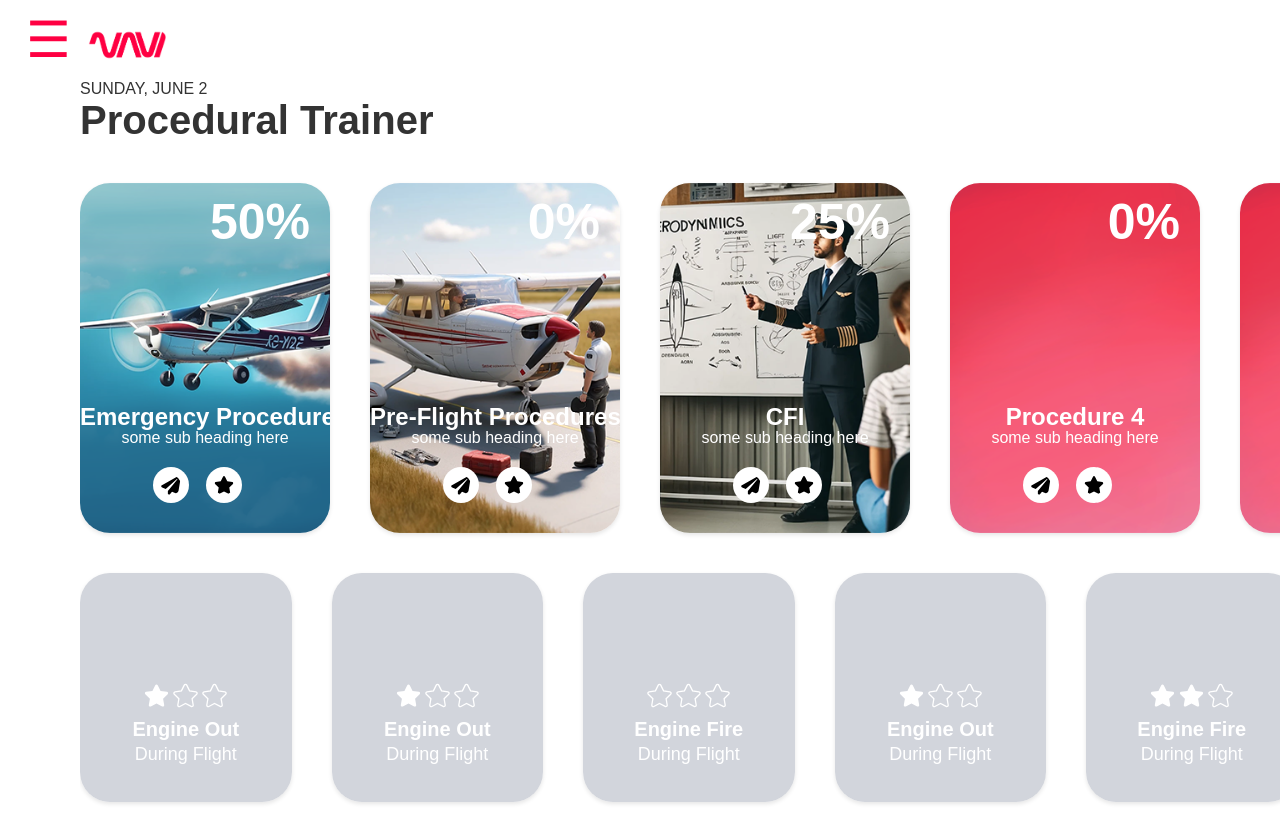
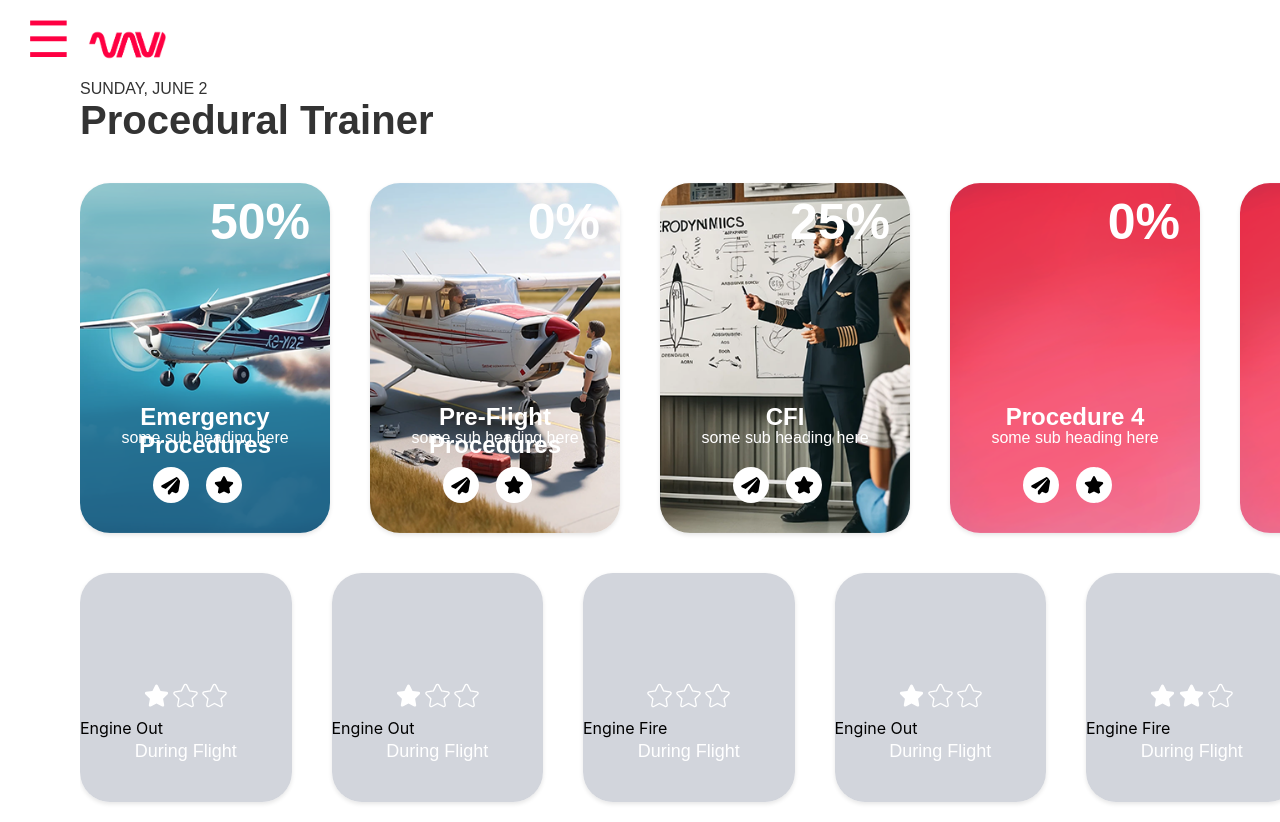
Before and after one commit to pilotdanielm/Header-1, a React (Create React App) app: page / in a window 1280 px wide. Built offline with nearby package versions, Linux system fonts and the light colour scheme; a web font is replaced by a local one.

Commit message:
Add files via upload

```diff
--- a/src/App.js
+++ b/src/App.js
@@ -17,8 +17,8 @@ const ProceduralTrainer = ({ handleProcedureSelect }) => {
   const formattedDate = today.toLocaleDateString('en-US', options);
 
   const [procedures, setProcedures] = useState([
-    { id: 1, title: "Emergency Procedures", progress: 50, image: emergencyProcedureImage, isStarred: false },
-    { id: 2, title: "Pre-Flight Procedures", progress: 0, image: preFlightProcedureImage, isStarred: false },
+    { id: 1, title: "Emergency\n Procedures", progress: 50, image: emergencyProcedureImage, isStarred: false },
+    { id: 2, title: "Pre-Flight\n Procedures", progress: 0, image: preFlightProcedureImage, isStarred: false },
     { id: 3, title: "CFI", progress: 25, image: CFIImage, isStarred: false },
     ...Array.from({ length: 17 }, (_, i) => ({
       id: i + 4,
@@ -97,7 +97,7 @@ const ProceduralTrainer = ({ handleProcedureSelect }) => {
                 <FaStar key={i} className={i < proc.stars ? 'starfilled' : 'starone'} />
               ))}
             </div>
-            <div className="procedure-title">{proc.title}</div>
+            <div className="proceduretitle">{proc.title}</div>
             <div><p className='flight'>During Flight</p></div>
           </div>
         ))}
```
